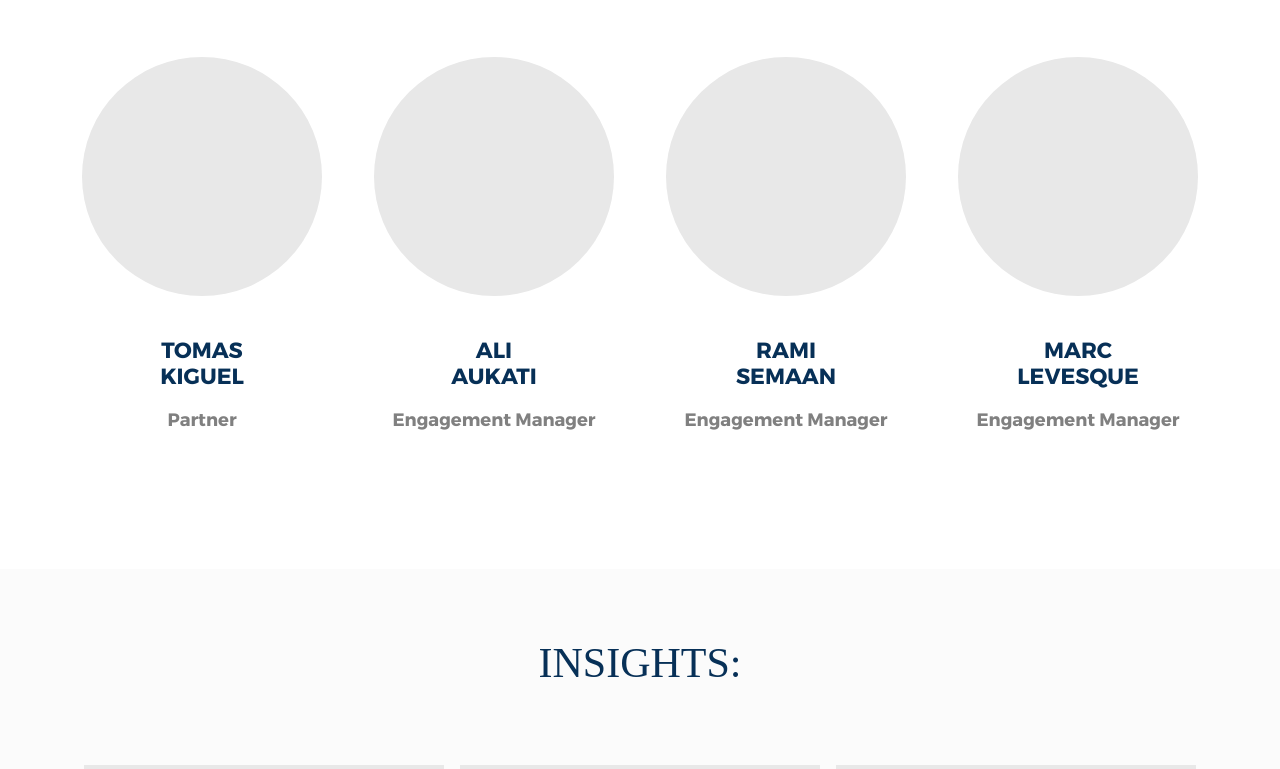
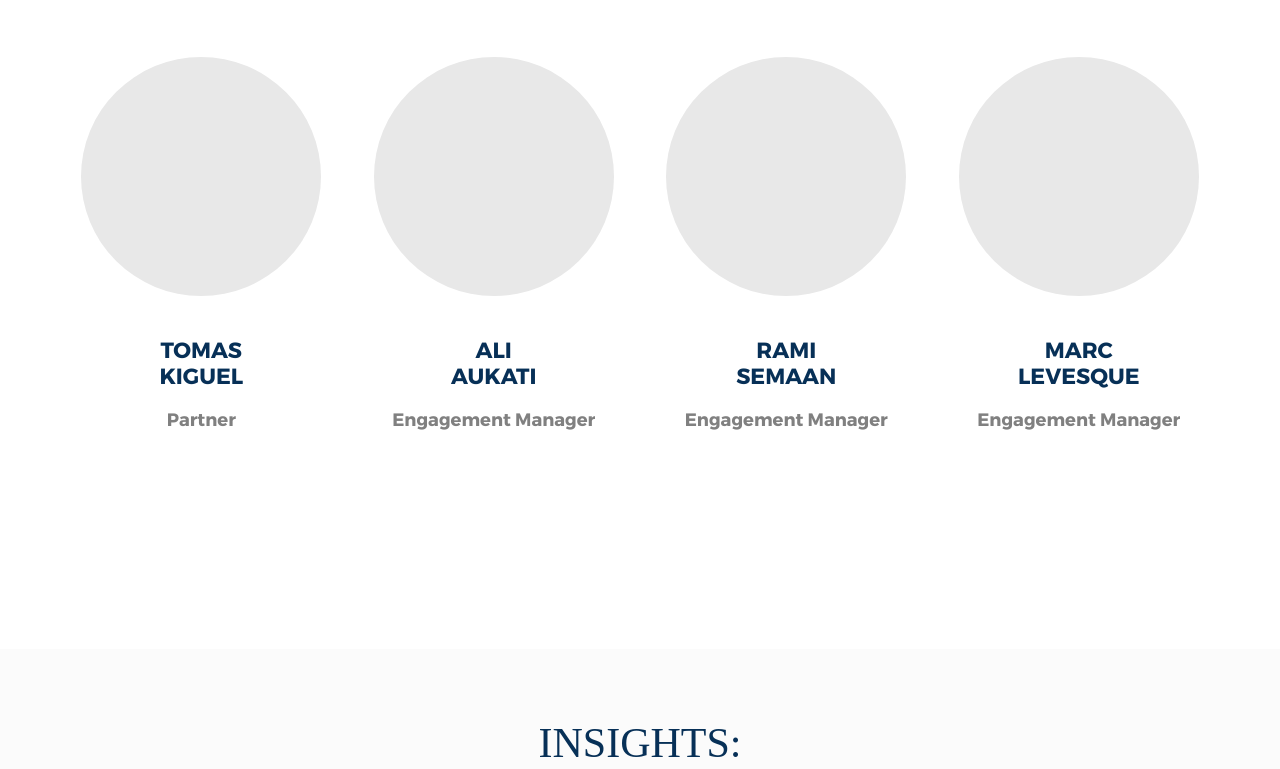
Before and after one commit to IDVAN3/neos, a plain HTML site: page index.html in a window 1280 px wide. Shown: the part 5603-6372 px from the top of the page. Drawn offline with nearby package versions, Linux system fonts and the light colour scheme; a web font is replaced by a local one.

Commit message:
modifield neos

```diff
--- a/css/main.css
+++ b/css/main.css
@@ -410,10 +410,10 @@ a {
 .wrapper-team{
 	display: flex;
 	flex-direction: row;
-	justify-content: space-between;
+	justify-content: space-around;
 	flex-wrap: wrap;
 	max-width: 1170px;
-	padding-bottom: 60px;
+	padding-bottom: 80px;
 }
 
 .team-rectangle{
@@ -422,6 +422,7 @@ a {
 	justify-content: center;
 	align-items: center;
 	width: 292px;
+	padding-bottom: 60px;
 }
 
 .wrapper-circle{
--- a/index.html
+++ b/index.html
@@ -199,8 +199,6 @@
 					</div>
 					<p class="team__position">Partner</p>
 				</div>
-			</div>
-			<div class="wrapper-team">
 				<div class="team-rectangle">
 					<div class="wrapper-circle">
 						<div class="circle"></div>
```
